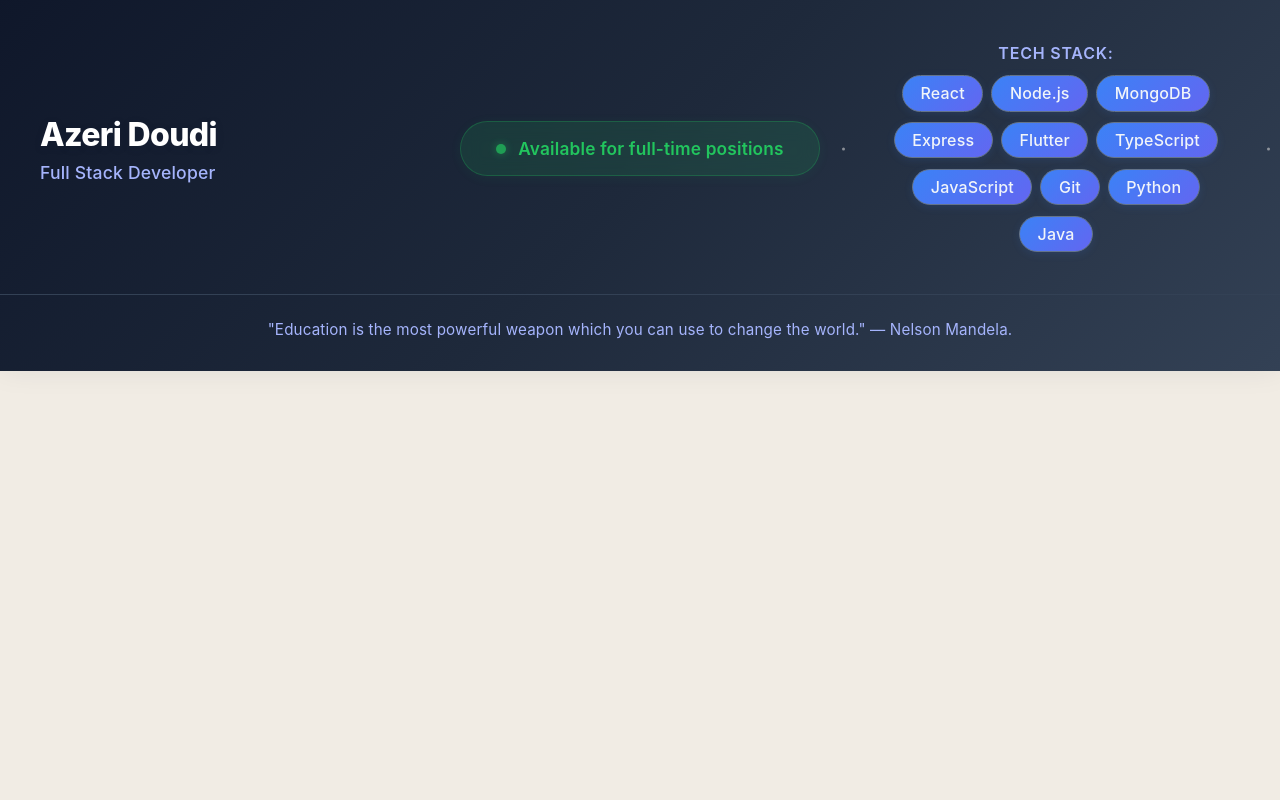
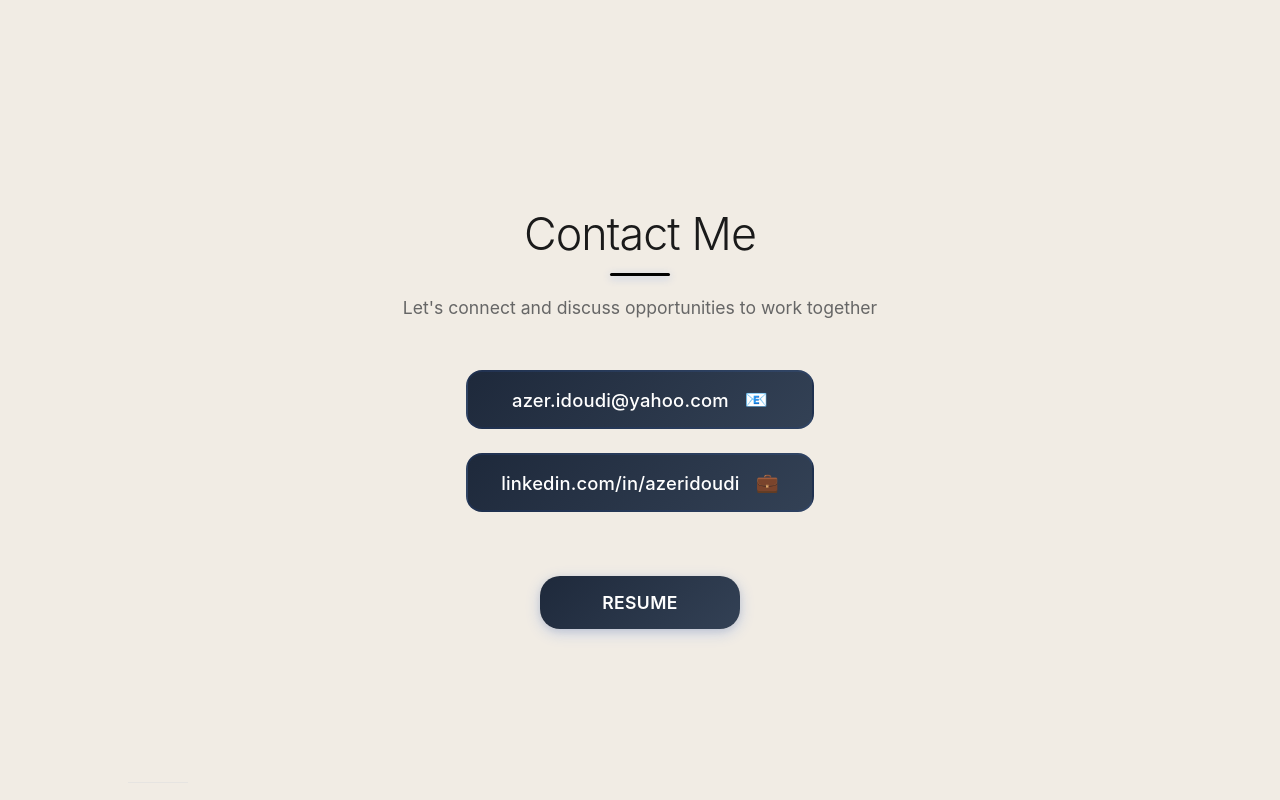
Before and after one commit to AzerIdoudi/portfolio, a React (Vite) app: page / in a window 1280 px wide. Shown: the part 3760-4560 px from the top of the page. Before the commit the page ends 4131 px from the top, so only its background shows below. Built offline with nearby package versions, Linux system fonts and the light colour scheme.

Commit message:
new contact section and footer update

```diff
--- a/src/App.jsx
+++ b/src/App.jsx
@@ -5,6 +5,7 @@ import About from './components/about'
 import Skills from './components/skills'
 import Projects from './components/projects'
 import Footer from './components/footer'
+import Contact from './components/contact'
 
 function App() {
   const [count, setCount] = useState(0)
@@ -15,7 +16,9 @@ function App() {
       <About />
       <Skills />
       <Projects />
+      <Contact />
       <Footer />
+
     </>
   )
 }
--- /dev/null
+++ b/src/components/contact.css
@@ -0,0 +1,252 @@
+.contact-section {
+  width: 100%;
+  min-height: 100vh;
+  background-color: rgb(241, 236, 228);
+  display: flex;
+  align-items: center;
+  justify-content: center;
+  padding: 5rem 0;
+  position: relative;
+  overflow: hidden;
+}
+
+.contact-section::before {
+  content: '';
+  position: absolute;
+  top: -50%;
+  left: -50%;
+  width: 200%;
+  height: 200%;
+  background: radial-gradient(circle, rgba(255,255,255,0.1) 1px, transparent 1px);
+  background-size: 30px 30px;
+  animation: float 20s ease-in-out infinite;
+  opacity: 0.3;
+}
+
+@keyframes float {
+  0%, 100% { transform: translateX(0) translateY(0) rotate(0deg); }
+  33% { transform: translateX(30px) translateY(-30px) rotate(120deg); }
+  66% { transform: translateX(-20px) translateY(20px) rotate(240deg); }
+}
+
+.contact-container {
+  max-width: 700px;
+  width: 100%;
+  margin: 0 auto;
+  padding: 3rem 2rem;
+  position: relative;
+  animation: fadeInUp 0.8s ease-out;
+  display: flex;
+  flex-direction: column;
+  align-items: center;
+  text-align: center;
+  z-index: 2;
+  background: rgba(255, 255, 255, 0);
+
+}
+
+@keyframes fadeInUp {
+  from {
+    opacity: 0;
+    transform: translateY(30px);
+  }
+  to {
+    opacity: 1;
+    transform: translateY(0);
+  }
+}
+
+.contact-title {
+  font-size: 2.8rem;
+  font-weight: 300;
+  color: #1a1a1a;
+  margin-bottom: 1rem;
+  text-align: center;
+  font-family: -apple-system, BlinkMacSystemFont, 'Segoe UI', Roboto, Oxygen, Ubuntu, Cantarell, sans-serif;
+  position: relative;
+  letter-spacing: -0.02em;
+}
+
+.contact-title::after {
+  content: '';
+  position: absolute;
+  bottom: -15px;
+  left: 50%;
+  transform: translateX(-50%);
+  width: 60px;
+  height: 3px;
+  background-color: rgb(0, 0, 0);
+  border-radius: 2px;
+  transition: all 0.3s ease;
+  box-shadow: 0 2px 8px rgba(37, 99, 235, 0.3);
+}
+
+.contact-title:hover::after {
+  width: 120px;
+  box-shadow: 0 4px 16px rgba(37, 99, 235, 0.4);
+}
+
+.contact-subtitle {
+  font-size: 1.1rem;
+  color: #666;
+  margin-bottom: 3rem;
+  font-weight: 400;
+  line-height: 1.6;
+  max-width: 500px;
+}
+
+
+.contact-info {
+  width: 100%;
+  margin-bottom: 3rem;
+  display: flex;
+  flex-direction: column;
+  gap: 1.5rem;
+  align-items: center;
+}
+
+.contact-link {
+  color: white;
+  font-size: 1.15rem;
+  font-weight: 500;
+  text-decoration: none;
+  transition: all 0.3s ease;
+  font-family: -apple-system, BlinkMacSystemFont, 'Segoe UI', Roboto, Oxygen, Ubuntu, Cantarell, sans-serif;
+  padding: 1rem 2rem;
+  border-radius: 16px;
+  background: linear-gradient(135deg, #1e293b 0%, #334155 100%);
+  border: 2px solid rgba(37, 99, 235, 0.1);
+  position: relative;
+  overflow: hidden;
+  letter-spacing: 0.01em;
+  min-width: 280px;
+  display: flex;
+  align-items: center;
+  justify-content: center;
+  gap: 0.5rem;
+}
+
+.contact-link::before {
+  content: '';
+  position: absolute;
+  top: 0;
+  left: -100%;
+  width: 100%;
+  height: 100%;
+  background: linear-gradient(90deg, transparent, rgba(255,255,255,0.2), transparent);
+  transition: left 0.5s ease;
+}
+
+.contact-link:hover {
+  color: rgb(241, 236, 228);;
+  background: linear-gradient(135deg, #1e293b 0%, #334155 100%);
+  border-color: rgba(37, 99, 235, 0.3);
+  transform: translateY(-2px);
+  box-shadow: 0 8px 25px rgba(37, 99, 235, 0.15);
+}
+
+.contact-link:hover::before {
+  left: 100%;
+}
+
+.contact-link:nth-child(1)::after {
+  content: '📧';
+  margin-left: 0.5rem;
+}
+
+.contact-link:nth-child(2)::after {
+  content: '💼';
+  margin-left: 0.5rem;
+}
+
+.resume-btn {
+  margin-top: 1rem;
+  padding: 1rem 3rem;
+  border-radius: 20px;
+  background: linear-gradient(135deg, #1e293b 0%, #334155 100%);
+  color: #fff;
+  font-size: 1.1rem;
+  font-weight: 600;
+  border: none;
+  cursor: pointer;
+  letter-spacing: 0.02em;
+  transition: all 0.3s ease;
+  font-family: -apple-system, BlinkMacSystemFont, 'Segoe UI', Roboto, Oxygen, Ubuntu, Cantarell, sans-serif;
+  position: relative;
+  overflow: hidden;
+  box-shadow:
+    0 4px 15px rgba(37, 99, 235, 0.2),
+    0 2px 8px rgba(0, 0, 0, 0.1);
+  text-transform: uppercase;
+  min-width: 200px;
+}
+
+.resume-btn::before {
+  content: '';
+  position: absolute;
+  top: 0;
+  left: -100%;
+  width: 100%;
+  height: 100%;
+  background: linear-gradient(90deg, transparent, rgba(255,255,255,0.2), transparent);
+  transition: left 0.6s ease;
+}
+
+.resume-btn:hover {
+  background: linear-gradient(135deg, #1e293b 0%, #222b39 100%);
+  transform: translateY(-3px);
+  box-shadow:
+    0 8px 25px rgba(37, 99, 235, 0.3),
+    0 4px 12px rgba(0, 0, 0, 0.15);
+}
+
+.resume-btn:hover::before {
+  left: 100%;
+}
+
+.resume-btn:active {
+  transform: translateY(-1px);
+}
+
+@media (max-width: 768px) {
+  .contact-container {
+    padding: 2rem 1rem;
+    margin: 0 1rem;
+  }
+
+  .contact-title {
+    font-size: 2.2rem;
+  }
+
+  .contact-subtitle {
+    font-size: 1rem;
+    margin-bottom: 2rem;
+  }
+
+  .contact-link {
+    font-size: 1rem;
+    padding: 0.8rem 1.5rem;
+    min-width: 250px;
+  }
+
+  .resume-btn {
+    font-size: 1rem;
+    padding: 0.8rem 2rem;
+    min-width: 180px;
+  }
+}
+
+@media (max-width: 480px) {
+  .contact-container {
+    padding: 1.5rem 0.8rem;
+  }
+
+  .contact-title {
+    font-size: 2rem;
+  }
+
+  .contact-link {
+    min-width: 220px;
+    font-size: 0.95rem;
+  }
+}
--- /dev/null
+++ b/src/components/contact.jsx
@@ -0,0 +1,25 @@
+import React from 'react'
+import './contact.css'
+import resumePDF from '../assets/AzerIdoudi_Resume.pdf'
+
+const Contact = () => {
+  const handleResumeClick = () => {
+    window.open(resumePDF, '_blank');
+  };
+
+  return (
+    <section className="contact-section">
+      <div className="contact-container">
+        <h2 className="contact-title">Contact Me</h2>
+        <p className="contact-subtitle">Let's connect and discuss opportunities to work together</p>
+        <div className="contact-info">
+          <a className="contact-link" href="mailto:azer.idoudi@yahoo.com">azer.idoudi@yahoo.com</a>
+          <a className="contact-link" href="https://www.linkedin.com/in/azeridoudi" target="_blank" rel="noopener noreferrer">linkedin.com/in/azeridoudi</a>
+        </div>
+        <button className="resume-btn" onClick={handleResumeClick}>Resume</button>
+      </div>
+    </section>
+  )
+}
+
+export default Contact
--- a/src/components/footer.jsx
+++ b/src/components/footer.jsx
@@ -6,7 +6,7 @@ const Footer = () => (
     <div className="footer-content">
       <div className="footer-left">
         <h3 className="footer-name">Azeri Doudi</h3>
-        <p className="footer-title">Full Stack Developer</p>
+        <p className="footer-title">Software Engineer</p>
       </div>
 
       <div className="footer-center">
```
Also changed, not shown: 1 other file (tests, documents, lock files or other folders).
